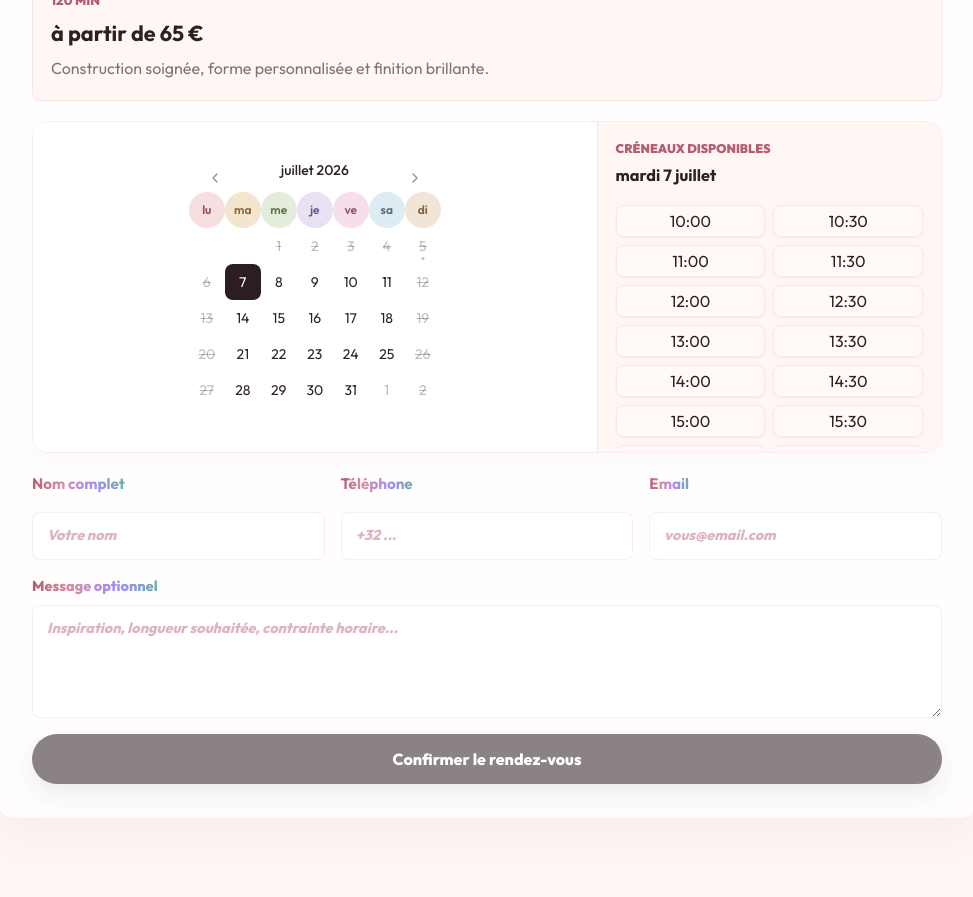
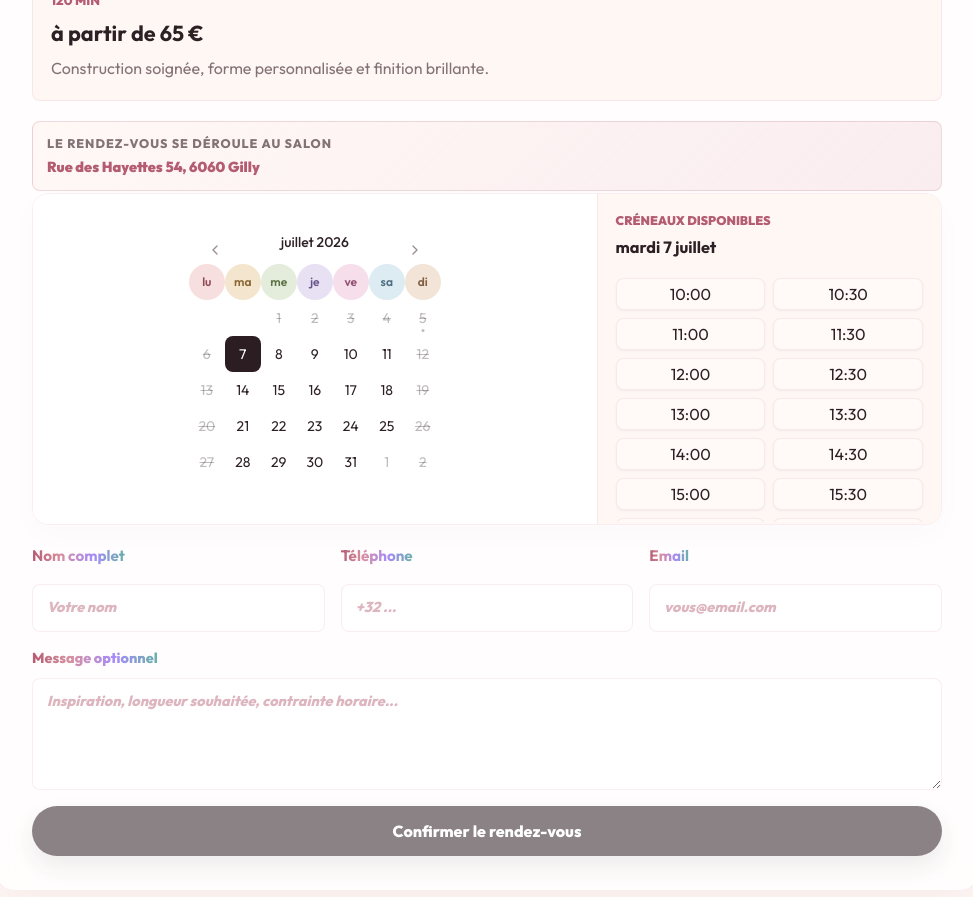
Before and after one commit to crype-dev/astghid-nails, a Next.js app: page / in a window 1280 px wide. Shown: the part 2240-3137 px from the top of the page, without its empty margins (153-1126 px from the left). Built offline with nearby package versions, Linux system fonts and the light colour scheme; a web font is replaced by a local one.

Commit message:
feat: ajoute adresse reservation et logo email

```diff
--- a/src/app/globals.css
+++ b/src/app/globals.css
@@ -589,10 +589,29 @@ textarea:focus {
 }
 
 .booking-note {
+  background: linear-gradient(135deg, rgba(255, 248, 245, 0.96), rgba(248, 230, 234, 0.72));
+  border: 1px solid rgba(168, 78, 100, 0.18);
+  border-radius: 8px;
+  color: var(--ink);
+  display: grid;
+  gap: 3px;
+  font-size: 0.9rem;
+  line-height: 1.55;
+  margin: 14px 0 2px;
+  padding: 12px 14px;
+}
+
+.booking-note span {
   color: var(--muted);
-  font-size: 0.86rem;
-  line-height: 1.55;
-  margin: 14px 0 0;
+  font-size: 0.78rem;
+  font-weight: 750;
+  letter-spacing: 0.08em;
+  text-transform: uppercase;
+}
+
+.booking-note strong {
+  color: var(--rose-deep);
+  font-weight: 850;
 }
 
 code {
--- a/src/components/booking-form.tsx
+++ b/src/components/booking-form.tsx
@@ -1,7 +1,7 @@
 "use client";
 
 import { FormEvent, useEffect, useMemo, useState } from "react";
-import { services } from "@/data/site";
+import { salon, services } from "@/data/site";
 import { Button } from "@/components/ui/button";
 import { Calendar } from "@/components/ui/calendar";
 import { ScrollArea } from "@/components/ui/scroll-area";
@@ -187,6 +187,11 @@ export function BookingForm() {
         <p>{selectedService.description}</p>
       </div>
 
+      <div className="booking-note" aria-label="Adresse du salon">
+        <span>Le rendez-vous se déroule au salon</span>
+        <strong>{salon.address}</strong>
+      </div>
+
       <div className="appointment-picker">
         <div className="appointment-calendar">
           <Calendar
--- a/src/lib/email.ts
+++ b/src/lib/email.ts
@@ -45,7 +45,7 @@ function getSiteUrl() {
 }
 
 function getLogoUrl() {
-  return `${getSiteUrl()}/favicon.ico`;
+  return `${getSiteUrl()}/astghid-logo.png`;
 }
 
 function buildButton(href: string, label: string, background = "#171013") {
```
Also changed, not shown: public/astghid-logo.png (added).
